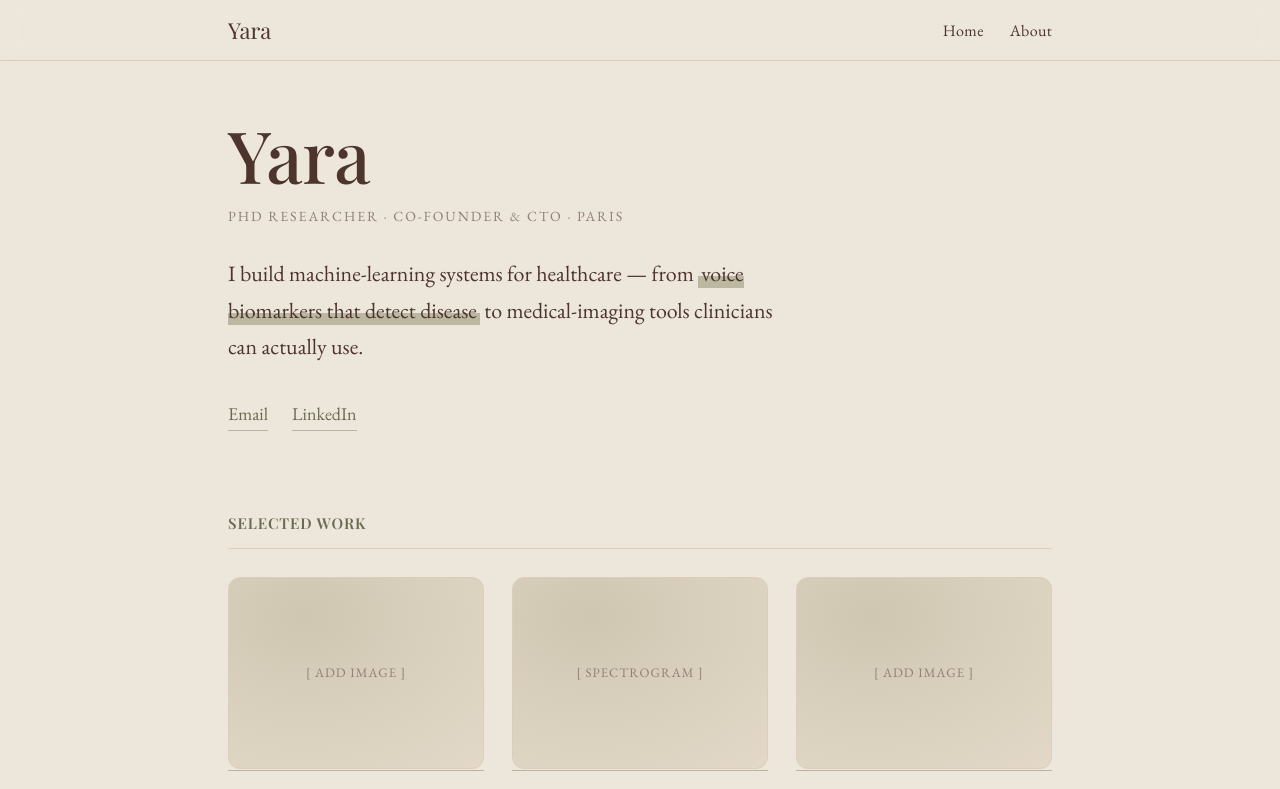
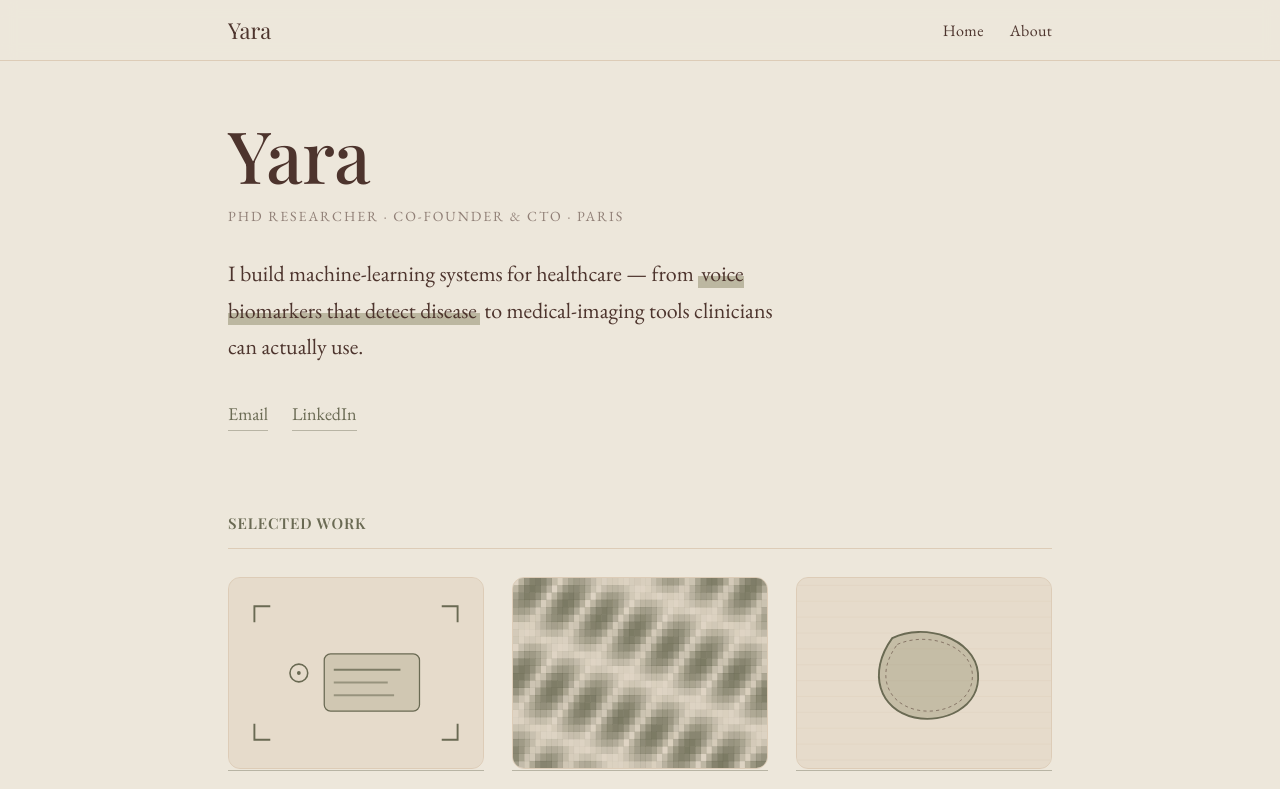
Before and after one commit to YaraIbrahimAnwar/portfolio, a Next.js app: page / in a window 1280 px wide. Shown: the top 789 px of the page. Built offline with nearby package versions, Linux system fonts and the light colour scheme; a web font is replaced by a local one.

Commit message:
refined details

```diff
--- /dev/null
+++ b/app/components/CardVisuals.jsx
@@ -0,0 +1,59 @@
+// Generated card "cover" visuals — sharp at any size, use your palette, need no image files.
+// Used on the home page cards. Your real screenshots stay on the detail pages.
+
+const fill = { position: "absolute", inset: 0, width: "100%", height: "100%", display: "block" };
+
+// PhD — stylized spectrogram
+export function SpectrogramTile() {
+  const cols = 46, rows = 26, W = 400, H = 300;
+  const cw = W / cols, ch = H / rows;
+  const cells = [];
+  for (let c = 0; c < cols; c++) {
+    for (let r = 0; r < rows; r++) {
+      const v = Math.abs(Math.sin(c * 0.4 + r * 0.35) * Math.cos(c * 0.08 - r * 0.25));
+      const op = (0.06 + v * 0.8).toFixed(2);
+      cells.push(<rect key={`${c}-${r}`} x={c * cw} y={r * ch} width={cw + 0.5} height={ch + 0.5} fill="var(--accent)" opacity={op} />);
+    }
+  }
+  return (
+    <svg viewBox="0 0 400 300" preserveAspectRatio="xMidYMid slice" style={fill} role="img" aria-label="Spectrogram">
+      <rect width="400" height="300" fill="var(--card)" />
+      {cells}
+    </svg>
+  );
+}
+
+// Vision — segmentation contour over a scan
+export function SegmentationTile() {
+  return (
+    <svg viewBox="0 0 400 300" preserveAspectRatio="xMidYMid slice" style={fill} role="img" aria-label="Segmentation contour">
+      <rect width="400" height="300" fill="var(--card)" />
+      {Array.from({ length: 12 }).map((_, i) => (
+        <line key={i} x1="0" y1={i * 25 + 12} x2="400" y2={i * 25 + 12} stroke="var(--line)" strokeWidth="1" opacity="0.5" />
+      ))}
+      <path d="M150 95 C 200 70, 280 95, 285 150 C 290 205, 230 230, 185 220 C 130 208, 110 150, 150 95 Z"
+        fill="var(--soft)" fillOpacity="0.45" stroke="var(--accent)" strokeWidth="3" />
+      <path d="M158 105 C 205 84, 272 106, 276 150 C 280 196, 228 217, 188 208 C 140 197, 124 150, 158 105 Z"
+        fill="none" stroke="var(--ink)" strokeWidth="1.5" strokeDasharray="5 5" opacity="0.55" />
+    </svg>
+  );
+}
+
+// Plunia — mixed-reality overlay
+export function MixedRealityTile() {
+  return (
+    <svg viewBox="0 0 400 300" preserveAspectRatio="xMidYMid slice" style={fill} role="img" aria-label="Mixed reality overlay">
+      <rect width="400" height="300" fill="var(--card)" />
+      <path d="M40 70 v-25 h25" fill="none" stroke="var(--accent)" strokeWidth="3" />
+      <path d="M360 70 v-25 h-25" fill="none" stroke="var(--accent)" strokeWidth="3" />
+      <path d="M40 230 v25 h25" fill="none" stroke="var(--accent)" strokeWidth="3" />
+      <path d="M360 230 v25 h-25" fill="none" stroke="var(--accent)" strokeWidth="3" />
+      <rect x="150" y="120" width="150" height="90" rx="10" fill="var(--soft)" fillOpacity="0.3" stroke="var(--accent)" strokeWidth="2" />
+      <line x1="165" y1="145" x2="270" y2="145" stroke="var(--accent)" strokeWidth="3" opacity="0.8" />
+      <line x1="165" y1="165" x2="250" y2="165" stroke="var(--accent)" strokeWidth="3" opacity="0.55" />
+      <line x1="165" y1="185" x2="260" y2="185" stroke="var(--accent)" strokeWidth="3" opacity="0.55" />
+      <circle cx="110" cy="150" r="14" fill="none" stroke="var(--accent)" strokeWidth="2.5" />
+      <circle cx="110" cy="150" r="3" fill="var(--accent)" />
+    </svg>
+  );
+}
--- a/app/page.jsx
+++ b/app/page.jsx
@@ -1,5 +1,6 @@
 // HOME PAGE — save as: app/page.jsx (replace everything)
 import Link from "next/link";
+import { SpectrogramTile, SegmentationTile, MixedRealityTile } from "./components/CardVisuals";
 
 export const metadata = {
   title: "Yara Ibrahim Anwar Ahmed",
@@ -33,7 +34,7 @@ export default function Home() {
             {/* Plunia */}
             <article className="project">
               <Link href="/plunia" className="media-link">
-                <div className="project-media"><span className="media-label">[ add image ]</span></div>
+              <div className="project-media"><MixedRealityTile /></div>
               </Link>
               <Link href="/plunia" className="project-title-link">Plunia</Link>
               <p className="project-meta">Co-founder &amp; CTO · 2025–present</p>
@@ -44,7 +45,7 @@ export default function Home() {
             {/* PhD */}
             <article className="project">
               <Link href="/phd" className="media-link">
-                <div className="project-media"><span className="media-label">[ spectrogram ]</span></div>
+              <div className="project-media"><SpectrogramTile /></div>
               </Link>
               <Link href="/phd" className="project-title-link">Voice biomarkers for neurological disorders.</Link>
               <p className="project-meta">PhD research · 2024–present</p>
@@ -57,7 +58,7 @@ export default function Home() {
             {/* Computer Vision internship */}
             <article className="project">
               <Link href="/vision" className="media-link">
-                <div className="project-media"><span className="media-label">[ add image ]</span></div>
+              <div className="project-media"><SegmentationTile /></div>
               </Link>
               <Link href="/vision" className="project-title-link">Bile-duct MRI segmentation</Link>
               <p className="project-meta">Research internship · 2024</p>
```
